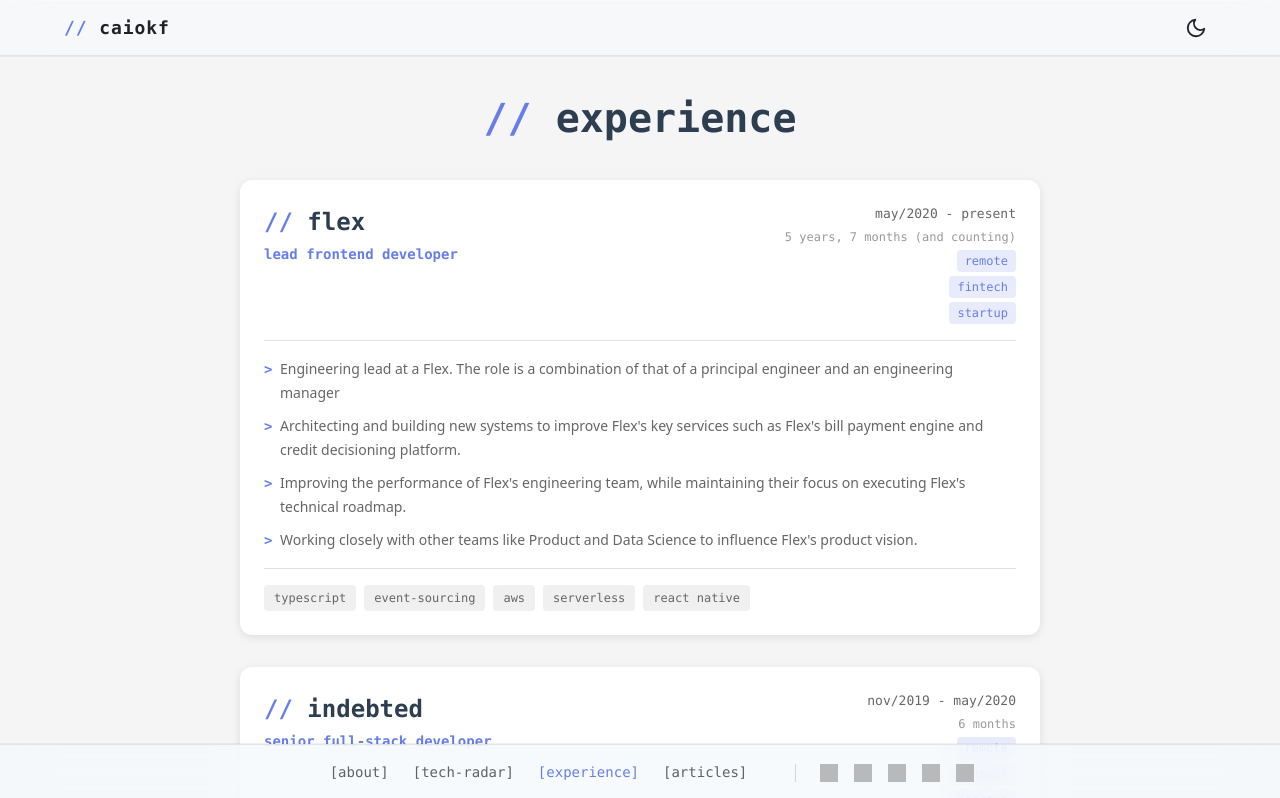
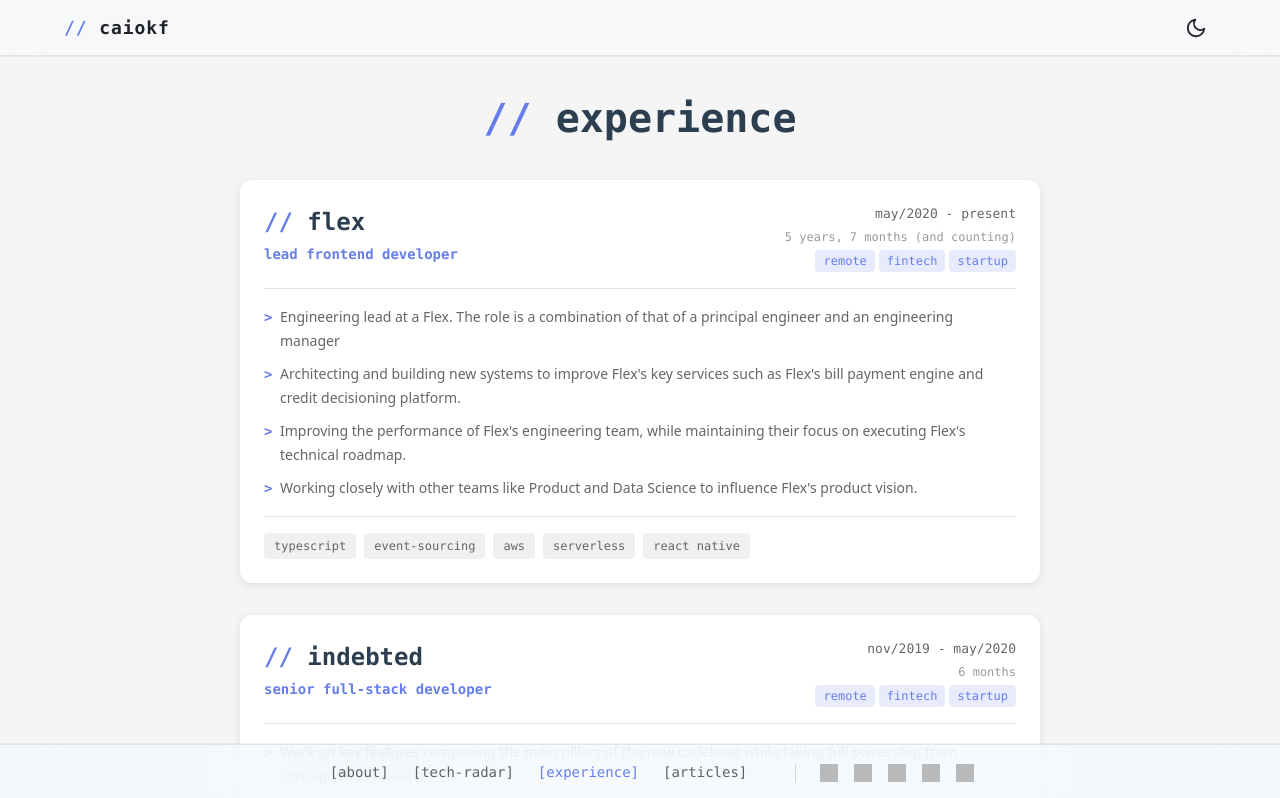
Before and after one commit to caiokf/homepage, a Vue app: page /experience in a window 1280 px wide. Shown: the top 798 px of the page. Built offline with nearby package versions, Linux system fonts and the light colour scheme; grey boxes are pictures that could not be loaded.

Commit message:
style(xp): display tags side by side

```diff
--- a/src/pages/ExperiencePage.vue
+++ b/src/pages/ExperiencePage.vue
@@ -26,6 +26,7 @@
             <div class="experience-meta">
               <span class="date-range">{{ formatDateRange(experience) }}</span>
               <span class="duration">{{ calculateDuration(experience) }}</span>
+              <div class="experience-tags">
                 <span
                   v-for="tag in experience.tags"
                   :key="tag"
@@ -33,6 +34,7 @@
                 >
                   {{ tag }}
                 </span>
+              </div>
             </div>
           </header>
 
@@ -236,6 +238,13 @@
     color: var(--color-text-muted);
   }
 
+  .experience-tags {
+    display: flex;
+    flex-wrap: wrap;
+    gap: var(--space-1);
+    justify-content: flex-end;
+  }
+
   .experience-tag {
     font-family: var(--font-mono);
     font-size: var(--text-xs);
```
Lines whose indentation alone changed are shown as unchanged.
